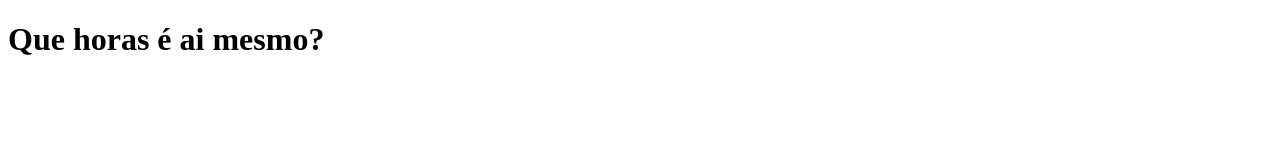
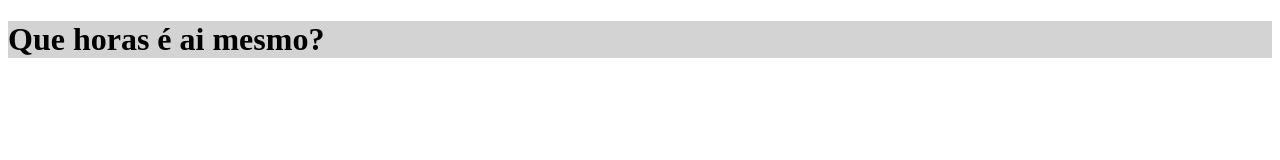
Before and after one commit to Thaiane/what-time-is-it, a plain HTML site: page index.html in a window 1280 px wide. Drawn offline with Linux system fonts and the light colour scheme.

Commit message:
Add base bss style

```diff
--- /dev/null
+++ b/css/style.css
@@ -0,0 +1,3 @@
+main {
+    background-color: lightgray;
+}
--- a/index.html
+++ b/index.html
@@ -2,11 +2,13 @@
 <html lang="pt">
 <head>
     <meta charset="UTF-8">
+    <link rel="stylesheet" href="css/style.css">
     <title>Que horas é ai mesmo?</title>
 </head>
 <body>
     <main>
         <h1>Que horas é ai mesmo?</h1>
+
     </main>
 </body>
 </html>
```
